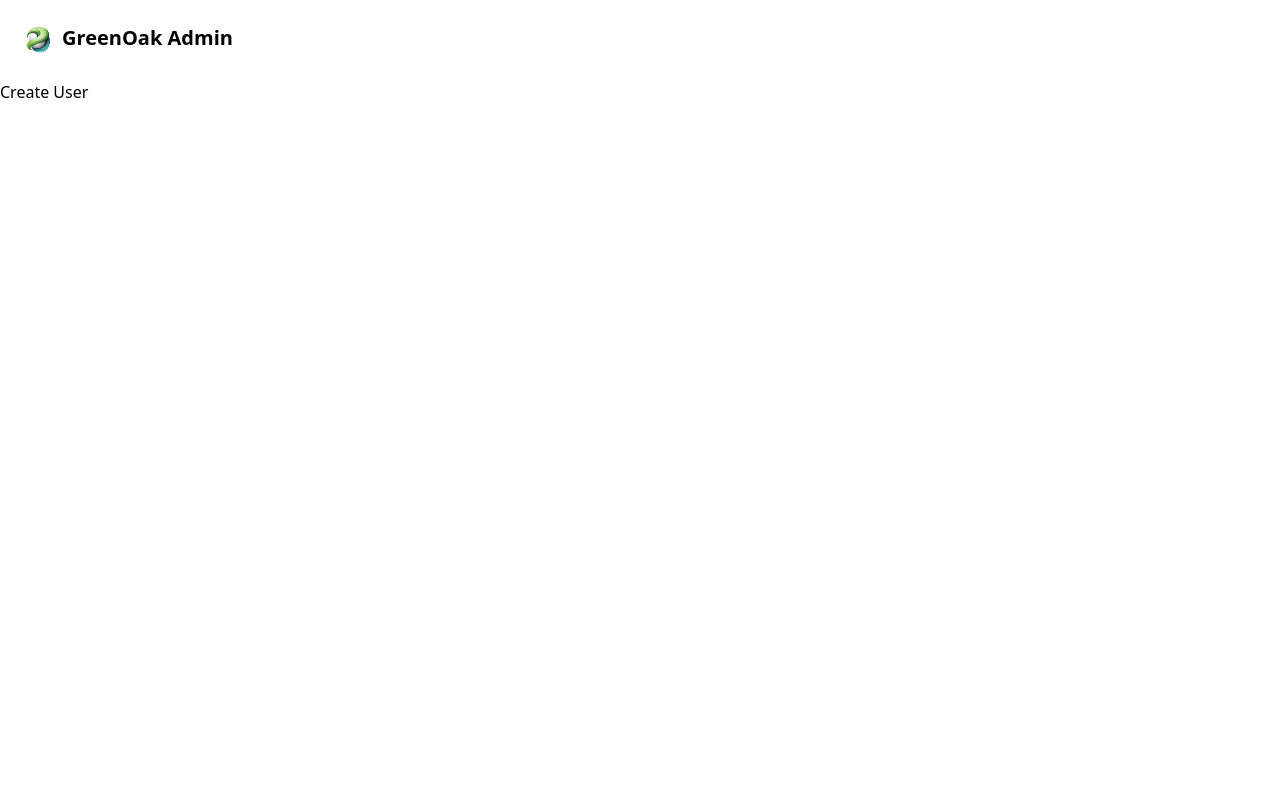
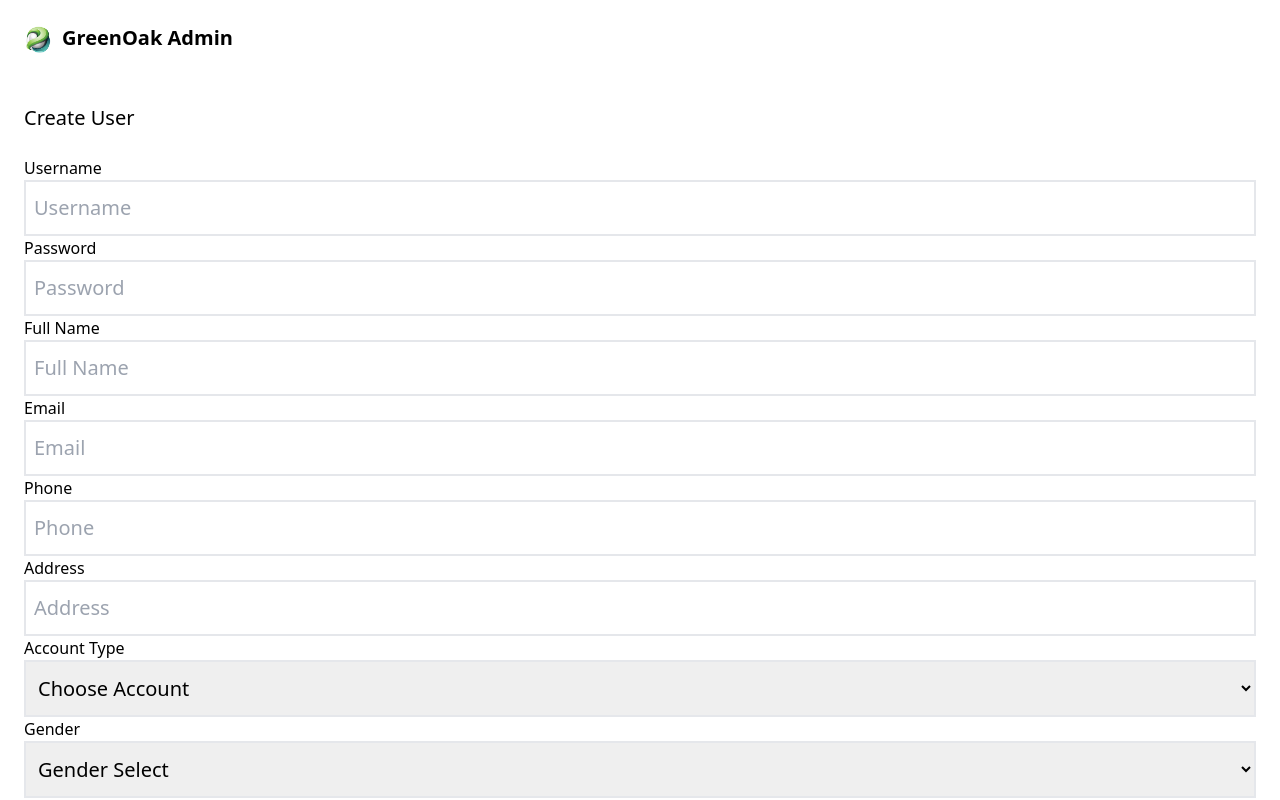
Before and after one commit to vulpes231/greenoak-adm, a React (Vite) app: page /create-user in a window 1280 px wide. Shown: the top 800 px of the page. Built offline with nearby package versions, Linux system fonts and the light colour scheme; the HTML template or start-up script is replaced by a standard one.

Commit message:
feat-form page

```diff
--- /dev/null
+++ b/src/components/Input.jsx
@@ -0,0 +1,16 @@
+import React from "react";
+
+const Input = ({ type, placeHolder, name, handleOnChange, value }) => {
+  return (
+    <input
+      type={type}
+      placeholder={placeHolder}
+      name={name}
+      onChange={handleOnChange}
+      value={value}
+      className="border-2 w-full py-2 px-2 md:py-3 outline-green-400 text-lg md:text-xl"
+    />
+  );
+};
+
+export default Input;
--- a/src/components/NavBar.jsx
+++ b/src/components/NavBar.jsx
@@ -1,14 +1,15 @@
 import React from "react";
 import { logo } from "../assets";
+import { Link } from "react-router-dom";
 
 const NavBar = () => {
   return (
     <header className="p-6">
       <nav>
-        <span className="flex gap-2">
+        <Link className="flex gap-2" to="/">
           <img src={logo} alt="" className="w-[30px]" />
           <h3 className="text-xl font-semibold">GreenOak Admin</h3>
-        </span>
+        </Link>
       </nav>
     </header>
   );
--- /dev/null
+++ b/src/constants/index.js
@@ -0,0 +1,6 @@
+export const options = [
+  { id: 1, title: "Checking" },
+  { id: 2, title: "Savings" },
+  { id: 3, title: "Money Market" },
+  { id: 4, title: "IRA traditional savings" },
+];
--- a/src/pages/CreateUserForm.jsx
+++ b/src/pages/CreateUserForm.jsx
@@ -1,10 +1,144 @@
-import React from "react";
+import React, { useState } from "react";
+import Input from "../components/Input";
+import { options } from "../constants";
+
+const initialState = {
+  username: "",
+  password: "",
+  fullname: "",
+  email: "",
+  phone: "",
+  address: "",
+  account_type: "",
+  gender: "",
+  dob: "",
+};
 
 const CreateUserForm = () => {
+  const [form, SetForm] = useState(initialState);
+
+  const myoptions = options.map((opt) => {
+    return (
+      <option key={opt.id} value={opt.title}>
+        {opt.title}
+      </option>
+    );
+  });
+
+  const handleInputChange = (e) => {
+    const { name, value } = e.target;
+    SetForm((prev) => ({
+      ...prev,
+      [name]: value,
+    }));
+  };
+
+  const handleFormSubmit = (e) => {
+    e.preventDefault();
+    console.log(form);
+  };
+
   return (
-    <section>
-      <h3>Create User</h3>
-      <form action=""></form>
+    <section className="p-6 flex flex-col gap-6">
+      <h3 className="text-xl">Create User</h3>
+      <form action="" className="space-y-6" onSubmit={handleFormSubmit}>
+        <label htmlFor="">
+          Username
+          <Input
+            type="text"
+            value={form.username}
+            handleOnChange={handleInputChange}
+            placeHolder="Username"
+            name="username"
+          />
+        </label>
+        <label htmlFor="">
+          Password
+          <Input
+            type="password"
+            value={form.password}
+            handleOnChange={handleInputChange}
+            placeHolder="Password"
+            name="password"
+          />
+        </label>
+        <label htmlFor="">
+          Full Name
+          <Input
+            type="text"
+            value={form.fullname}
+            handleOnChange={handleInputChange}
+            placeHolder="Full Name"
+            name="fullname"
+          />
+        </label>
+        <label htmlFor="">
+          Email
+          <Input
+            type="email"
+            value={form.email}
+            handleOnChange={handleInputChange}
+            placeHolder="Email"
+            name="email"
+          />
+        </label>
+        <label htmlFor="">
+          Phone
+          <Input
+            type="text"
+            value={form.phone}
+            handleOnChange={handleInputChange}
+            placeHolder="Phone"
+            name="phone"
+          />
+        </label>
+        <label htmlFor="">
+          Address
+          <Input
+            type="text"
+            value={form.address}
+            handleOnChange={handleInputChange}
+            placeHolder="Address"
+            name="address"
+          />
+        </label>
+        <label htmlFor="">
+          Account Type
+          <select
+            name="account_type"
+            className="border-2 w-full py-2 px-2 md:py-3 outline-green-400 text-lg md:text-xl"
+            value={form.account_type}
+            onChange={handleInputChange}
+          >
+            <option value="">Choose Account</option>
+            {myoptions}
+          </select>
+        </label>
+        <label htmlFor="">
+          Gender
+          <select
+            name="gender"
+            className="border-2 w-full py-2 px-2 md:py-3 outline-green-400 text-lg md:text-xl"
+            value={form.gender}
+            onChange={handleInputChange}
+          >
+            <option value="">Gender Select</option>
+            <option value="male">Male</option>
+            <option value="female">Female</option>
+          </select>
+        </label>
+        <label htmlFor="">
+          Date of birth
+          <Input
+            type="text"
+            value={form.dob}
+            handleOnChange={handleInputChange}
+            placeHolder="mm/dd/yyyy"
+            name="dob"
+          />
+        </label>
+        <button className="bg-green-500 p-2">Create user</button>
+      </form>
     </section>
   );
 };
```
